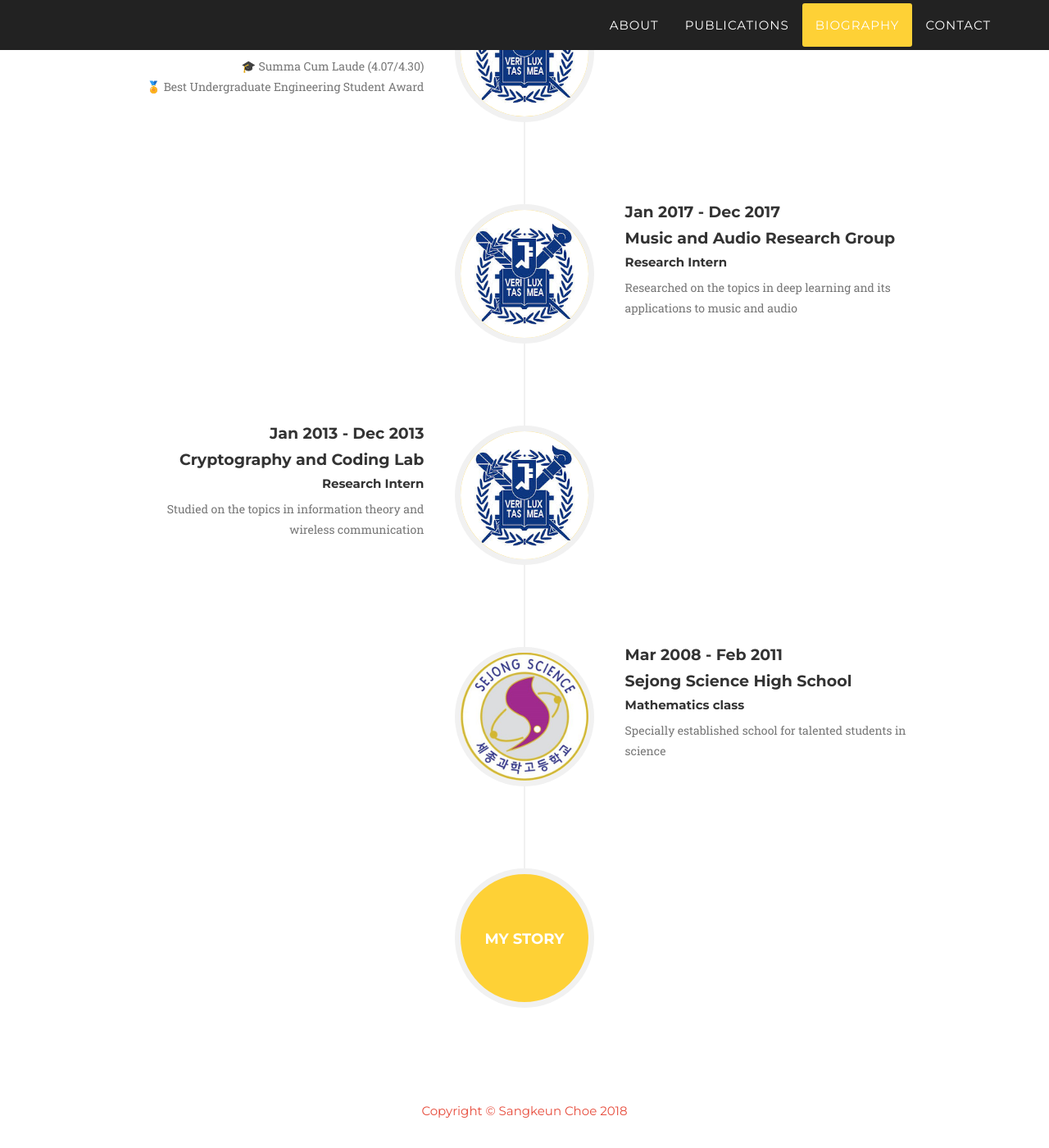
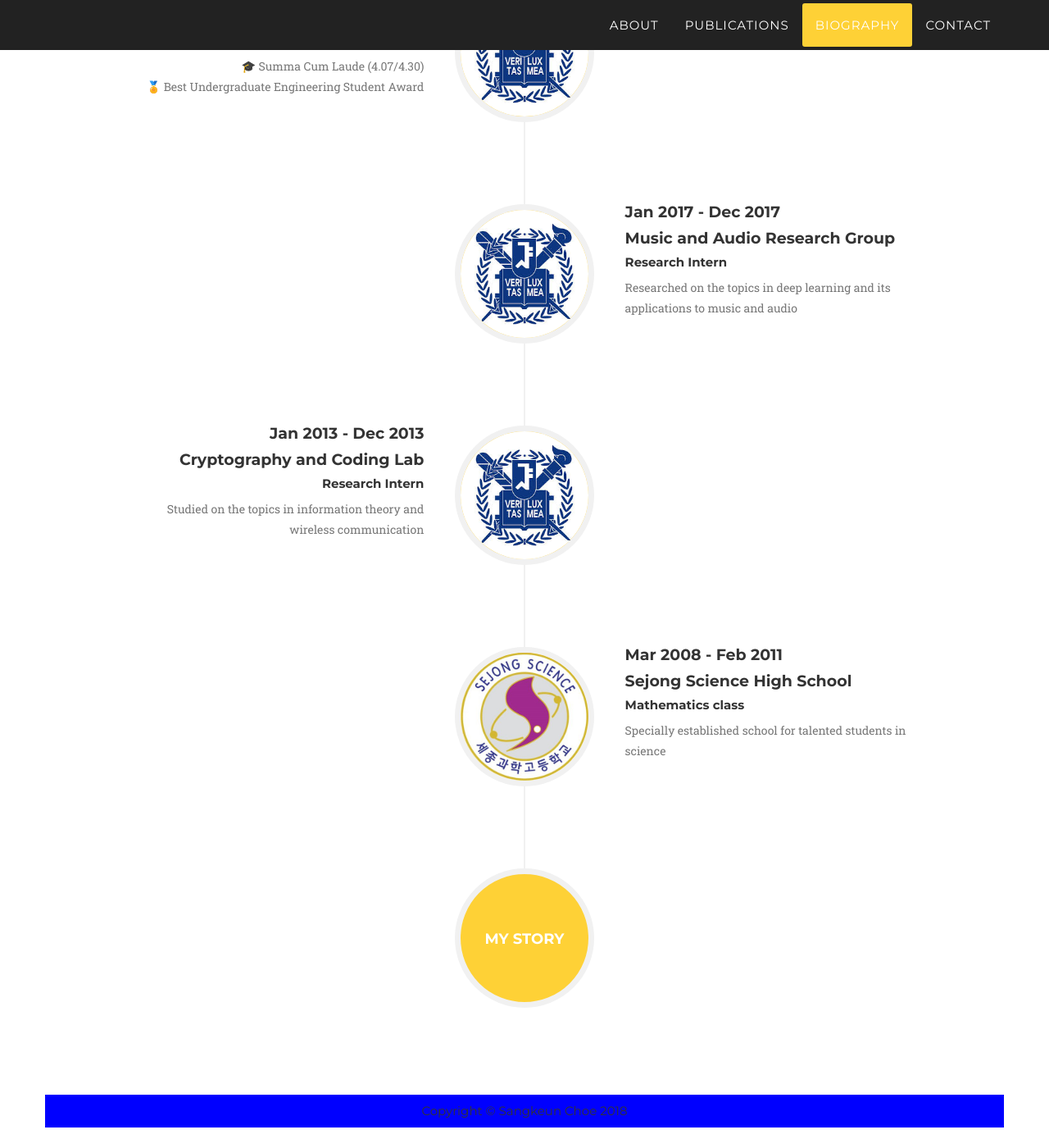
Before and after one commit to sangkeun00/sangkeun00.github.io, a Jekyll site: the page built from index.html, in a window 1280 px wide and 1400 px high, scrolled down 1655 px. Shown: the whole window at 82% size. Built offline with Jekyll 4.4.1, drawn with Linux system fonts in a browser that asks for light colours; some web fonts are replaced.

Commit message:
change footer color

```diff
--- a/_includes/css/agency.css
+++ b/_includes/css/agency.css
@@ -751,7 +751,6 @@ section#contact .text-danger {
 footer {
     padding: 25px 0;
     text-align: center;
-    color: #e74c3c;
 }
 
 footer span.copyright {
--- a/_includes/footer.html
+++ b/_includes/footer.html
@@ -1,6 +1,6 @@
     <footer>
         <div class="container">
-            <div class="row">
+            <div class="row" style="background-color:Blue;">
                 <!--<div class="col-md-4">-->
                     <span class="copyright">Copyright &copy; {{ site.title }} {{ 'now' | date: "%Y" }}</span>
 
```
